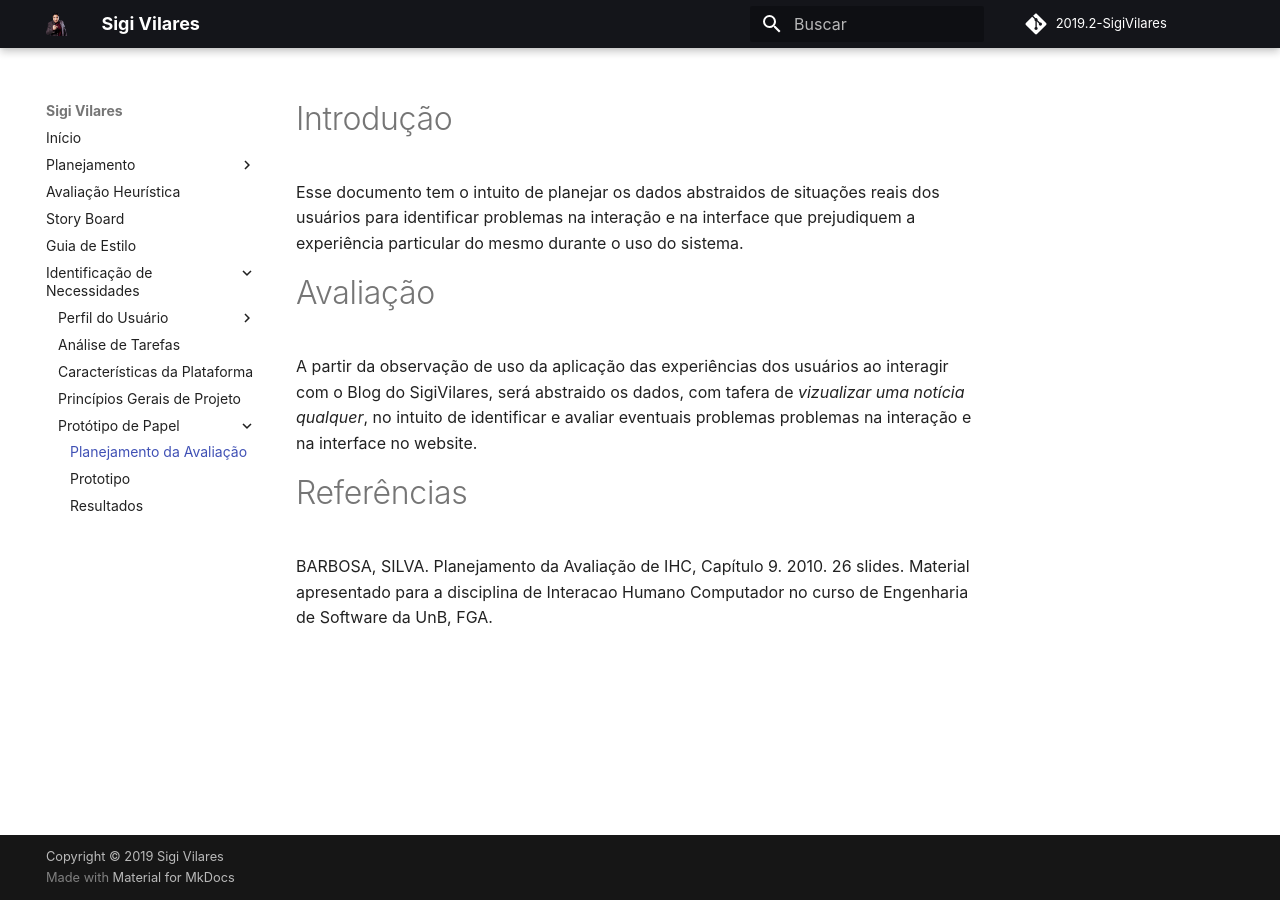
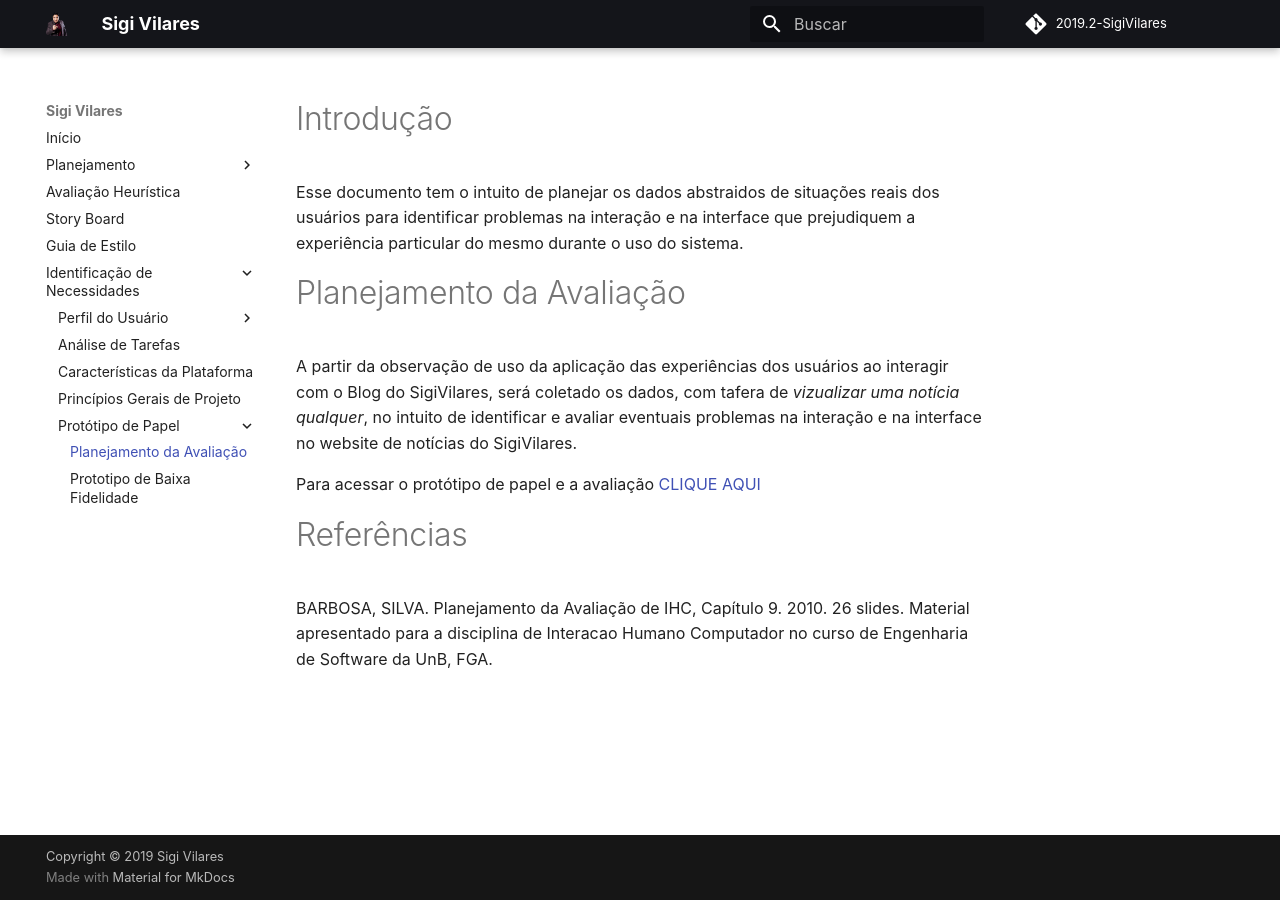
Before and after one commit to Wictorgirardi/2019.2-SigiVilares, an MkDocs documentation site: the page built from docs/identificacao_de_necessidades/prototipo_de_papel/PlanejamentoDaAvaliacoo.md, in a window 1280 px wide. Built offline with MkDocs 1.6.1 and Material for MkDocs 9.7.7, drawn with Linux system fonts in a browser that asks for light colours; some web fonts are replaced; comment, search, counter and statistics services are not loaded.

Commit message:
adicionado a estrutura de documentação do prototipo e corrigido erros

```diff
--- a/docs/identificacao_de_necessidades/prototipo_de_papel/PlanejamentoDaAvaliacoo.md
+++ b/docs/identificacao_de_necessidades/prototipo_de_papel/PlanejamentoDaAvaliacoo.md
@@ -2,9 +2,11 @@
 
 Esse documento tem o intuito de planejar os dados abstraidos de situações reais dos usuários para identificar problemas na interação e na interface que prejudiquem a experiência particular do mesmo durante o uso do sistema.
 
-# Avaliação
+# Planejamento da Avaliação
 
-A partir da observação de uso da aplicação das experiências dos usuários ao interagir com o Blog do SigiVilares, será abstraido os dados, com tafera de _vizualizar uma notícia qualquer_, no intuito de identificar e avaliar eventuais problemas problemas na interação e na interface no website.
+A partir da observação de uso da aplicação das experiências dos usuários ao interagir com o Blog do SigiVilares, será coletado os dados, com tafera de _vizualizar uma notícia qualquer_, no intuito de identificar e avaliar eventuais problemas na interação e na interface no website de notícias do SigiVilares.
+
+Para acessar o protótipo de papel e a avaliação [CLIQUE AQUI](http://127.0.0.1:8000/identificacao_de_necessidades/prototipo_de_papel/PrototipoDePapel/)
 
 # Referências
 
--- a/mkdocs.yml
+++ b/mkdocs.yml
@@ -44,6 +44,5 @@ nav:
     - Princípios Gerais de Projeto: identificacao_de_necessidades/PrincipiosGeraisDeProjeto.md
     - Protótipo de Papel:
       - Planejamento da Avaliação: identificacao_de_necessidades/prototipo_de_papel/PlanejamentoDaAvaliacoo.md
-      - Prototipo: identificacao_de_necessidades/prototipo_de_papel/PrototipoDePapel.md
-      - Resultados: identificacao_de_necessidades/prototipo_de_papel/Resultados.md
+      - Prototipo de Baixa Fidelidade: identificacao_de_necessidades/prototipo_de_papel/PrototipoDePapel.md
   # - Protótipo de Alta Fidelidade: ProtótipoDeAltaFidelidade.md
```
Also changed, not shown: docs/identificacao_de_necessidades/prototipo_de_papel/PrototipoDePapel.md (+9 -0 lines), docs/identificacao_de_necessidades/prototipo_de_papel/Resultados.md (deleted).
